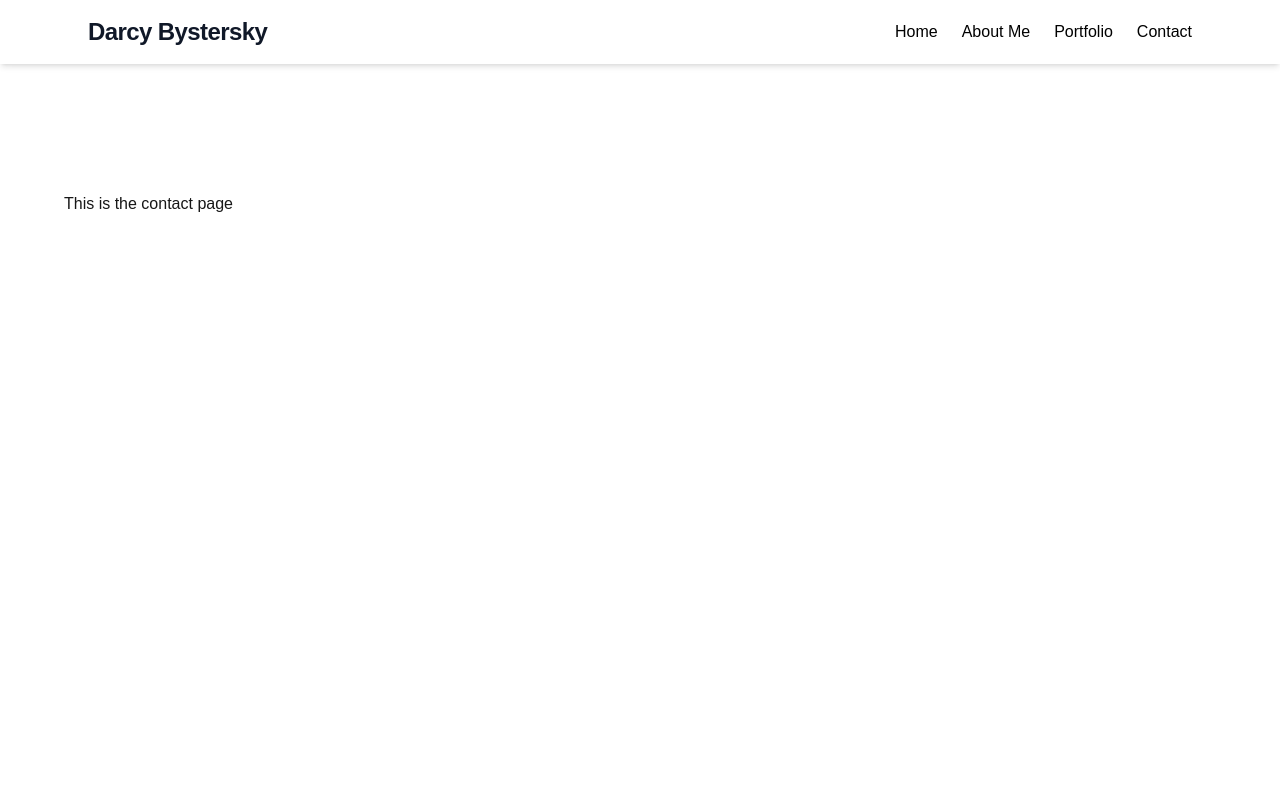
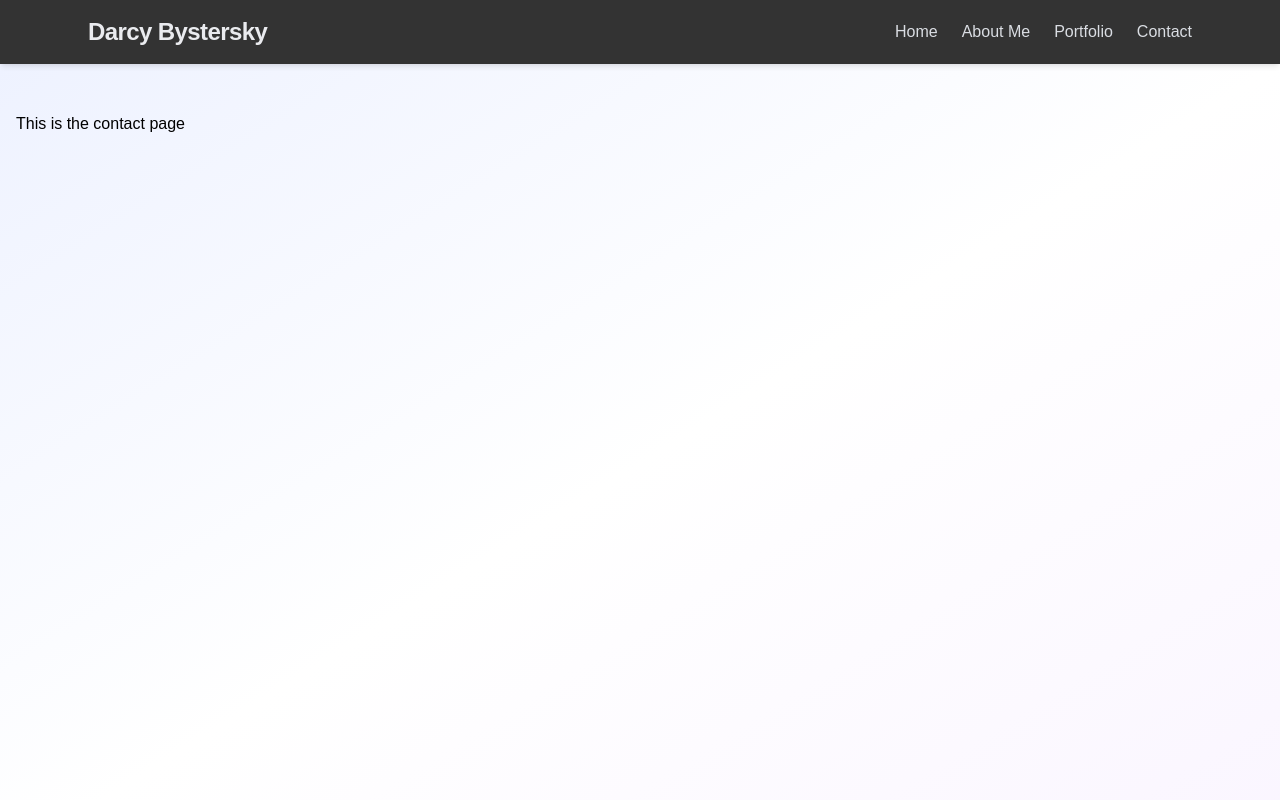
Before and after one commit to dBystersky/portfolio_website, a Next.js app: page /contact in a window 1280 px wide. Shown: the top 800 px of the page. Built offline with nearby package versions, Linux system fonts and the light colour scheme.

Commit message:
Some style changes to footer and header, and beginning of contact page backend

```diff
--- a/app/components/footer.tsx
+++ b/app/components/footer.tsx
@@ -2,7 +2,7 @@ import Image from "next/image";
 
 export default function WebsiteFooter() {
     return (
-        <footer className="w-full px-8 py-3 bg-white shadow-md mt-16">
+        <footer className="w-full px-8 py-3 bg-white shadow-md">
             <div className="flex flex-col items-center gap-4">
                 <div className="flex gap-6">
                     <a
--- a/app/components/header.tsx
+++ b/app/components/header.tsx
@@ -2,21 +2,21 @@ import Link from "next/link";
 
 export default function WebsiteHeader() {
     return (
-        <header className="w-full bg-white shadow-md sticky top-0 z-50 ">
+        <header className="w-full bg-black shadow-md sticky top-0 z-50 opacity-80">
             <div className="max-w-6xl mx-auto flex items-center justify-between px-6 py-4">
                 {/* Left / Logo */}
                 <div className="flex items-center gap-3">
-                    <h1 className="text-2xl font-bold text-gray-900 tracking-tight hover:text-gray-600 transition">
+                    <h1 className="text-2xl font-bold text-gray-200 tracking-tight hover:text-white transition">
                         <Link href="/">Darcy Bystersky</Link>
                     </h1>
                 </div>
 
                 { /* Nav */}
-                <nav className="hidden md:flex gap-6 justify-between items-center text-black font-medium">
-                    <Link href="/" className="hover:text-gray-600 hover:outline transition">Home</Link>
-                    <Link href="/about" className="hover:text-gray-600 hover:outline transition">About Me</Link>
-                    <Link href="/portfolio" className="hover:text-gray-600 hover:outline transition">Portfolio</Link>
-                    <Link href="/contact" className="hover:text-gray-600 hover:outline transition">Contact</Link>
+                <nav className="hidden md:flex gap-6 justify-between items-center text-gray-300 font-medium">
+                    <Link href="/" className="hover:text-white hover:outline transition">Home</Link>
+                    <Link href="/about" className="hover:text-white hover:outline transition">About Me</Link>
+                    <Link href="/portfolio" className="hover:text-white hover:outline transition">Portfolio</Link>
+                    <Link href="/contact" className="hover:text-white hover:outline transition">Contact</Link>
                 </nav>
 
             </div>
--- a/app/contact/page.tsx
+++ b/app/contact/page.tsx
@@ -1,14 +1,52 @@
+"use client";
+import { ChangeEvent, useState } from "react";
+import { Mail, User, MessageSquare, Send } from "lucide-react";
+
 import WebsiteHeader from "../components/header";
 import WebsiteFooter from "../components/footer";
 
 
 export default function ContactPage() {
+
+  const [formData, setFormData] = useState({
+    name: '',
+    email: '',
+    subject: '',
+    message: ''
+  });
+
+  const [status, setStatus] = useState({ type: '', message: ''});
+  const [isSubmitting, setIsSubmitting] = useState(false);
+
+  // Need to set-up enquiry email
+  const emailAddress = "test";
+
+  const handleChange = (e: ChangeEvent<HTMLInputElement | HTMLTextAreaElement>): void => {
+    setFormData({
+      ...formData,
+      [e.target.name]: e.target.value
+    });
+  };
+
+  const handleSubmit = async () => {
+    if (!formData.name || !formData.email || !formData.subject || !formData.message) {
+      setStatus({ type: 'error', message: 'Please fill all fields'});
+      return;
+    }
+
+    setIsSubmitting(true);
+    setStatus({type: '', message: ''});
+
+
+
+  }
+
   return (
 
     <>
       <WebsiteHeader />
 
-      <main className="flex min-h-screen w-full max-w-3xl flex-col items-center justify-between py-32 px-16 bg-white dark:bg-black sm:items-start">
+      <main className="min-h-screen from-indigo-50 via-white to-purple-50 py-12 px-4 bg-gradient-to-br text-black">
           <h1>This is the contact page</h1>
       </main>
 
--- a/package.json
+++ b/package.json
@@ -9,6 +9,7 @@
     "lint": "eslint"
   },
   "dependencies": {
+    "lucide-react": "^0.555.0",
     "next": "16.0.6",
     "react": "19.2.0",
     "react-dom": "19.2.0"
```
Also changed, not shown: 1 other file (tests, documents, lock files or other folders).
